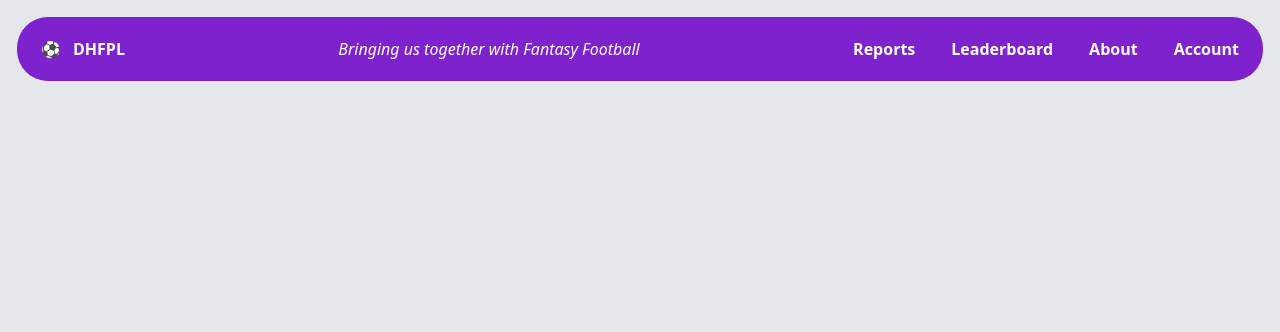
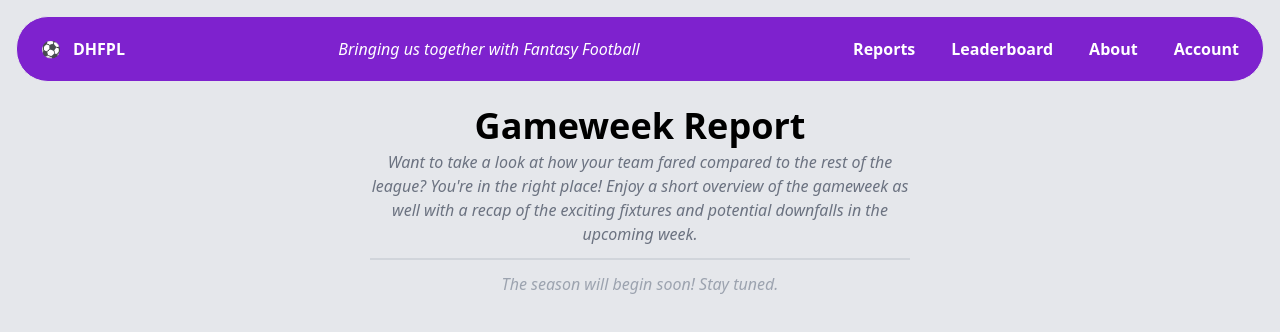
Before and after one commit to sayglenn/fpl-project, a Next.js app: page /reports/gameweek-report in a window 1280 px wide. Shown: the top 332 px of the page. Built offline with nearby package versions, Linux system fonts and the light colour scheme.

Commit message:
added report landing pages

```diff
--- a/src/app/account/page.tsx
+++ b/src/app/account/page.tsx
@@ -1,6 +1,6 @@
 import { auth, signOut } from "@/auth";
 import { redirect } from "next/navigation";
-import AccountHeader from "@/src/components/account/Header";
+import AccountHeader from "@/src/components/account/AccountHeader";
 
 export default async function Page() {
   const session = await auth();
--- a/src/app/reports/deadline-dilemmas/page.tsx
+++ b/src/app/reports/deadline-dilemmas/page.tsx
@@ -1,3 +1,39 @@
+"use client";
+
+import { useState, useEffect } from "react";
+
 export default function Page() {
-  return <div></div>;
+  const [loaded, setLoaded] = useState(false);
+  useEffect(() => setLoaded(true), []);
+
+  return (
+    <>
+      <div className="flex flex-col items-center">
+        <div className="flex flex-col items-center mt-6 border-b-2 border-gray-300 pb-3 lg:w-[540px]">
+          <p
+            className={`text-center text-4xl font-bold transition-all duration-1000 mb-1 ${
+              loaded ? "translate-y-0 opacity-100" : "translate-y-5 opacity-0"
+            }`}
+          >
+            Deadline Dilemmas
+          </p>
+          <p
+            className={`text-center italic text-md transform text-gray-500 transition-all delay-200 duration-1000 ${
+              loaded ? "translate-y-0 opacity-100" : "translate-y-5 opacity-0"
+            }`}
+          >
+            Struggling to find a decision to make on your team? Let the latest
+            Deadline Dilemmas report help you out! Enjoy a review of potential
+            players from upcoming fixtures and make the best decision for your
+            team.
+          </p>
+        </div>
+        <div className="p-3">
+          <p className="italic text-gray-400">
+            The season will begin soon! Stay tuned.
+          </p>
+        </div>
+      </div>
+    </>
+  );
 }
--- a/src/app/reports/friday-forecasts/page.tsx
+++ b/src/app/reports/friday-forecasts/page.tsx
@@ -1,3 +1,39 @@
+"use client";
+
+import { useState, useEffect } from "react";
+
 export default function Page() {
-  return <div></div>;
+  const [loaded, setLoaded] = useState(false);
+  useEffect(() => setLoaded(true), []);
+
+  return (
+    <>
+      <div className="flex flex-col items-center">
+        <div className="flex flex-col items-center mt-6 border-b-2 border-gray-300 pb-3 lg:w-[540px]">
+          <p
+            className={`text-center text-4xl font-bold transition-all duration-1000 mb-1 ${
+              loaded ? "translate-y-0 opacity-100" : "translate-y-5 opacity-0"
+            }`}
+          >
+            Friday Forecasts
+          </p>
+          <p
+            className={`text-center italic text-md transform text-gray-500 transition-all delay-200 duration-1000 ${
+              loaded ? "translate-y-0 opacity-100" : "translate-y-5 opacity-0"
+            }`}
+          >
+            Looking for comprehensive information about the gameweek, including
+            exciting fixtures and players to pick? You&apos;re in the right
+            place! Enjoy an overview of the upcoming week, including potential
+            captaincy options.
+          </p>
+        </div>
+        <div className="p-3">
+          <p className="italic text-gray-400">
+            The season will begin soon! Stay tuned.
+          </p>
+        </div>
+      </div>
+    </>
+  );
 }
--- a/src/app/reports/gameweek-report/page.tsx
+++ b/src/app/reports/gameweek-report/page.tsx
@@ -1,3 +1,39 @@
+"use client";
+
+import { useState, useEffect } from "react";
+
 export default function Page() {
-  return <div></div>;
+  const [loaded, setLoaded] = useState(false);
+  useEffect(() => setLoaded(true), []);
+
+  return (
+    <>
+      <div className="flex flex-col items-center">
+        <div className="flex flex-col items-center mt-6 border-b-2 border-gray-300 pb-3 lg:w-[540px]">
+          <p
+            className={`text-center text-4xl font-bold transition-all duration-1000 mb-1 ${
+              loaded ? "translate-y-0 opacity-100" : "translate-y-5 opacity-0"
+            }`}
+          >
+            Gameweek Report
+          </p>
+          <p
+            className={`text-center italic text-md transform text-gray-500 transition-all delay-200 duration-1000 ${
+              loaded ? "translate-y-0 opacity-100" : "translate-y-5 opacity-0"
+            }`}
+          >
+            Want to take a look at how your team fared compared to the rest of
+            the league? You&apos;re in the right place! Enjoy a short overview
+            of the gameweek as well with a recap of the exciting fixtures and
+            potential downfalls in the upcoming week.
+          </p>
+        </div>
+        <div className="p-3">
+          <p className="italic text-gray-400">
+            The season will begin soon! Stay tuned.
+          </p>
+        </div>
+      </div>
+    </>
+  );
 }
--- a/src/components/account/Header.tsx
+++ b/src/components/account/AccountHeader.tsx
@@ -8,7 +8,7 @@ export default function AccountHeader() {
 
   return (
     <>
-      <div className="flex flex-col items-center mt-6 border-b-2 border-gray-300 pb-3">
+      <div className="flex flex-col items-center mt-6 border-b-2 border-gray-300 pb-3 lg:w-[540px]">
         <p
           className={`text-center text-4xl font-bold transition-all duration-1000 mb-1 ${
             loaded ? "translate-y-0 opacity-100" : "translate-y-5 opacity-0"
```
